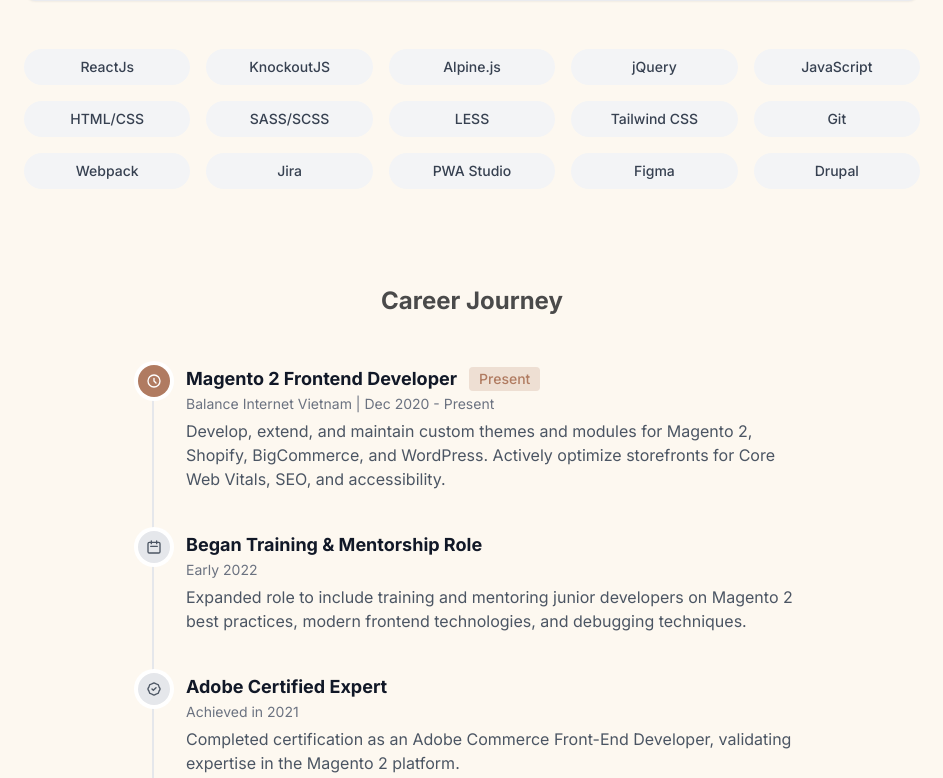
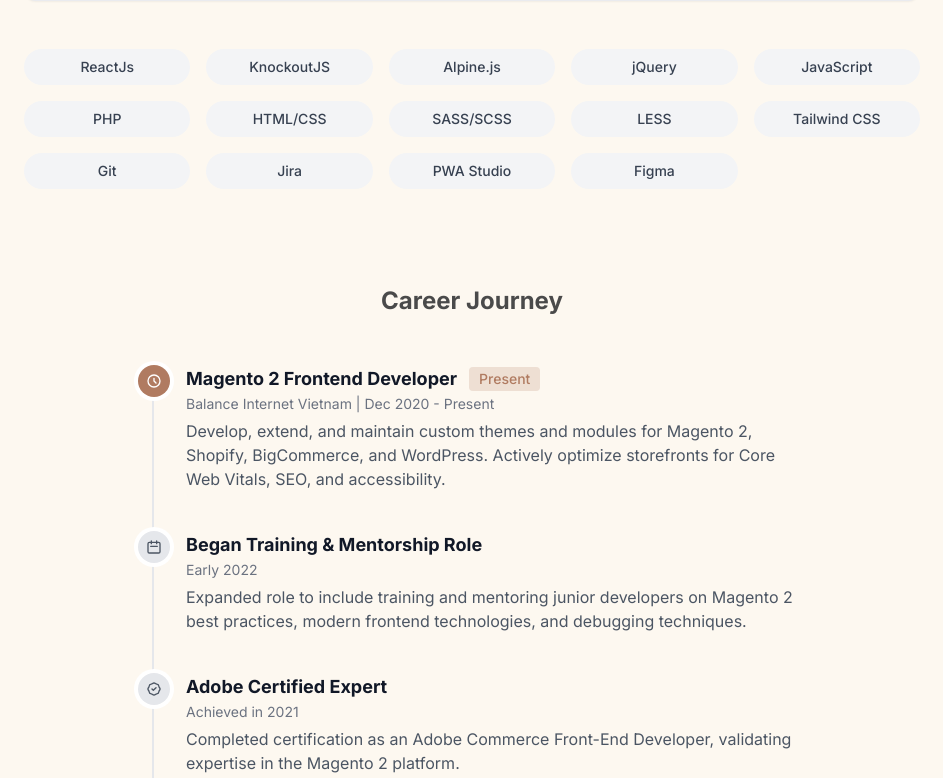
Before and after one commit to HuaZilly/thanhcv, a plain HTML site: page index.html in a window 1280 px wide. Shown: the part 1350-2128 px from the top of the page, without its empty margins (168-1111 px from the left). Drawn offline with nearby package versions, Linux system fonts and the light colour scheme.

Commit message:
Update index.html to modify skills and footer text

```diff
--- a/index.html
+++ b/index.html
@@ -103,16 +103,15 @@
                     <span class="bg-gray-100 text-gray-700 px-4 py-2 rounded-full text-sm font-medium">Alpine.js</span>
                     <span class="bg-gray-100 text-gray-700 px-4 py-2 rounded-full text-sm font-medium">jQuery</span>
                     <span class="bg-gray-100 text-gray-700 px-4 py-2 rounded-full text-sm font-medium">JavaScript</span>
+                    <span class="bg-gray-100 text-gray-700 px-4 py-2 rounded-full text-sm font-medium">PHP</span>
                     <span class="bg-gray-100 text-gray-700 px-4 py-2 rounded-full text-sm font-medium">HTML/CSS</span>
                     <span class="bg-gray-100 text-gray-700 px-4 py-2 rounded-full text-sm font-medium">SASS/SCSS</span>
                     <span class="bg-gray-100 text-gray-700 px-4 py-2 rounded-full text-sm font-medium">LESS</span>
                     <span class="bg-gray-100 text-gray-700 px-4 py-2 rounded-full text-sm font-medium">Tailwind CSS</span>
                     <span class="bg-gray-100 text-gray-700 px-4 py-2 rounded-full text-sm font-medium">Git</span>
-                    <span class="bg-gray-100 text-gray-700 px-4 py-2 rounded-full text-sm font-medium">Webpack</span>
                     <span class="bg-gray-100 text-gray-700 px-4 py-2 rounded-full text-sm font-medium">Jira</span>
                     <span class="bg-gray-100 text-gray-700 px-4 py-2 rounded-full text-sm font-medium">PWA Studio</span>
                     <span class="bg-gray-100 text-gray-700 px-4 py-2 rounded-full text-sm font-medium">Figma</span>
-                     <span class="bg-gray-100 text-gray-700 px-4 py-2 rounded-full text-sm font-medium">Drupal</span>
                 </div>
             </div>
         </section>
@@ -239,7 +238,7 @@
                 <span class="text-gray-300">|</span>
                 <span>0362279870</span>
             </div>
-            <p>&copy; 2025. Interactive CV created based on provided information.</p>
+
         </div>
     </footer>
 
```
